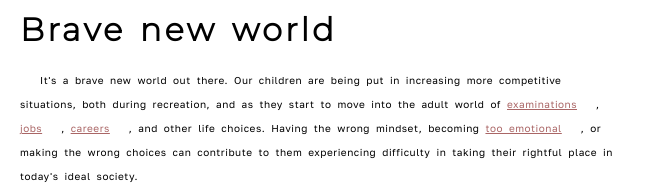
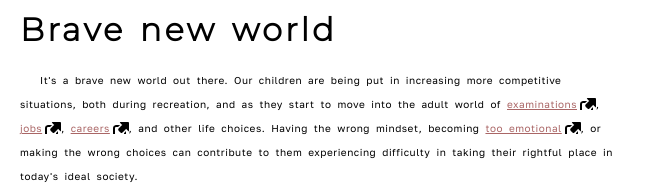
Before and after one commit to owendane5/COMP1054_Lab05, a plain HTML site: page index.html in a window 1280 px wide. Shown: the part 167-362 px from the top of the page, 0-656 px from the left. Drawn offline with Linux system fonts and the light colour scheme.

Commit message:
Add files via upload

```diff
--- a/styles.css
+++ b/styles.css
@@ -96,7 +96,7 @@ a:focus {
 }
 
 a[href^="http"] {
-    background: url("./images/external-link-52.png") no-repeat 100% 0;
+    background: url("external-link-52.png") no-repeat 100% 0;
     background-size: 16px 16px;
     padding-right: 19px;
 }
```
